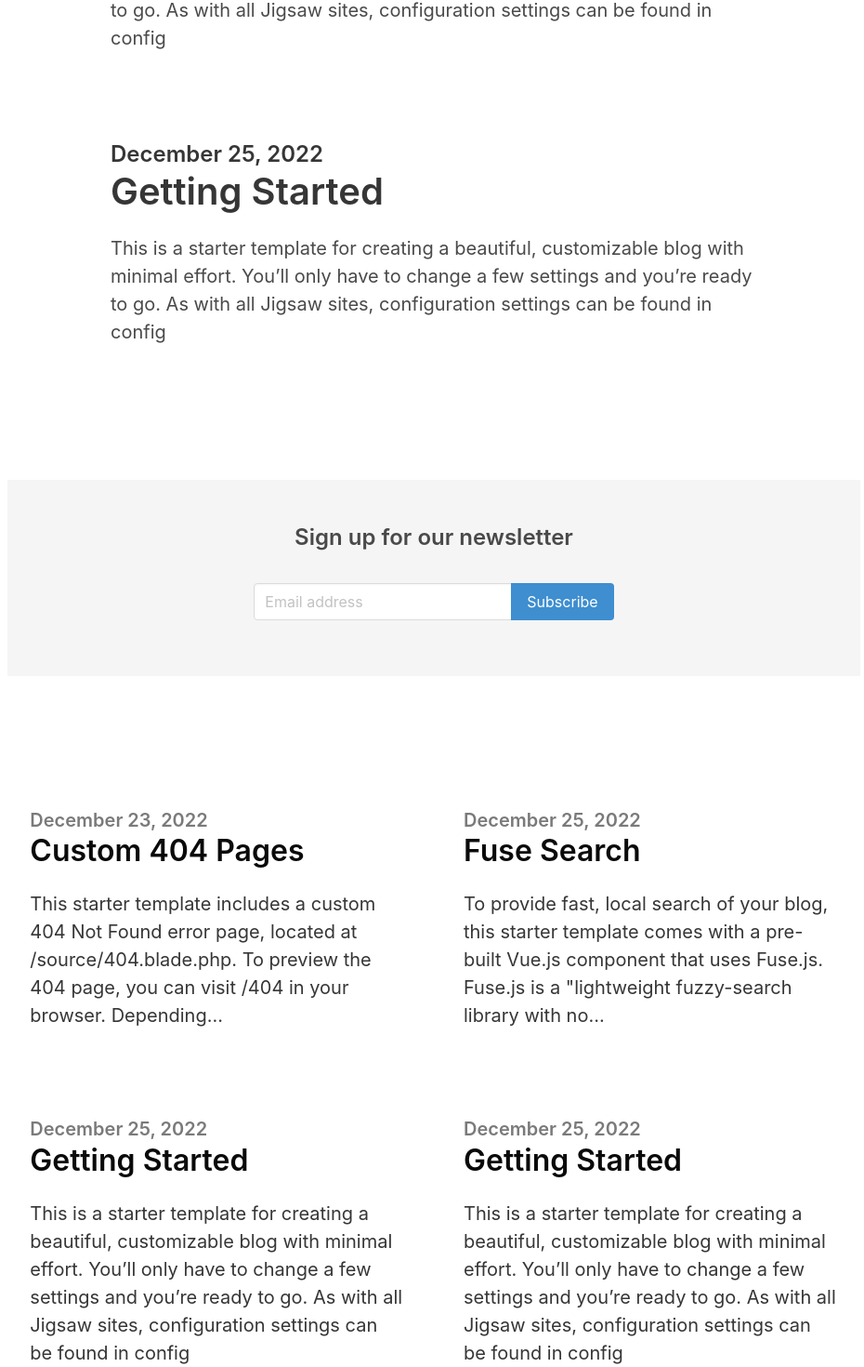
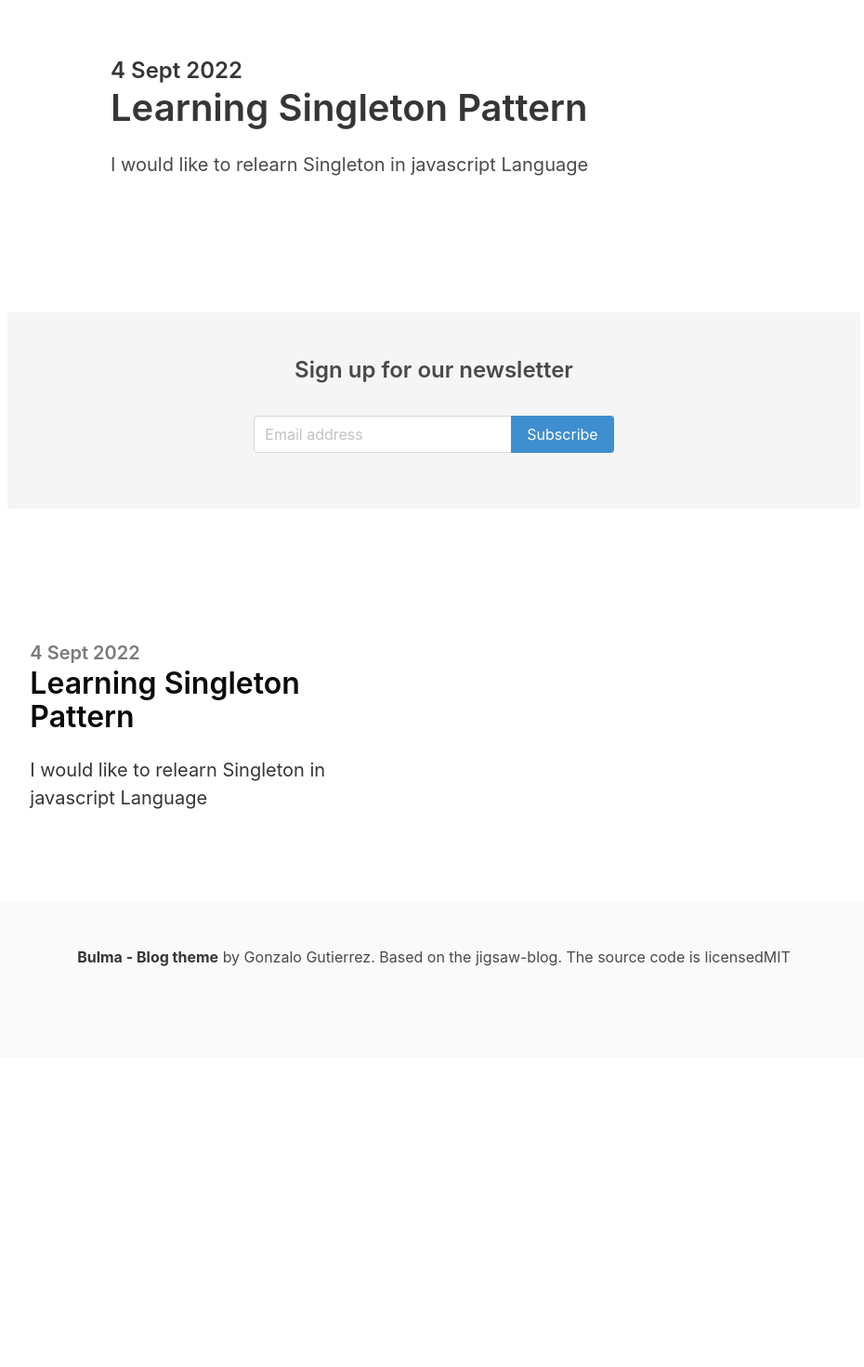
Before and after one commit to ekosup/content-manager-app, a Next.js app: page / in a window 1280 px wide. Shown: the part 768-2238 px from the top of the page at 93% size, without its empty margins (173-1103 px from the left). After the commit the page ends 1905 px from the top, so only its background shows below. Built offline with nearby package versions, Linux system fonts and the light colour scheme.

Commit message:
add data and layout

```diff
--- a/api/data.js
+++ b/api/data.js
@@ -9,7 +9,8 @@ export const resources = [
     image: "https://image.com",
     priority: 3,
     timeToFinish: 120,
-    active: true
+    active: true,
+    createdAt: "4 Sept 2022"
   },
   {
     id: 2,
@@ -19,7 +20,8 @@ export const resources = [
     image: "https://image.com",
     priority: 3,
     timeToFinish: 120,
-    activity: false
+    activity: false,
+    createdAt: "4 Sept 2022"
   },
   {
     id: 3,
@@ -29,7 +31,7 @@ export const resources = [
     image: "https://image.com",
     priority: 3,
     timeToFinish: 120,
-    activity: false
-
+    activity: false,
+    createdAt: "4 Sept 2022"
   }
 ]
--- a/components/ResourceHighlight.js
+++ b/components/ResourceHighlight.js
@@ -1,4 +1,4 @@
-function ResourceHighlight() {
+function ResourceHighlight({ resources }) {
   return (
     <>
       <section className="hero ">
@@ -12,35 +12,24 @@ function ResourceHighlight() {
               </div>
             </div>
 
-            <section className="section">
+            {
+              resources.map(resource => {
+                return (
+                  <section key={resource.id} className="section">
                     <div className="columns">
                       <div className="column is-8 is-offset-2">
                         <div className="content is-medium">
-                    <h2 className="subtitle is-4">December 25, 2022</h2>
-                    <h1 className="title">Getting Started</h1>
-                    <p>This is a starter template for creating a beautiful, customizable blog with minimal
-                      effort. You’ll only have to change a few settings and you’re ready to go. As with all Jigsaw sites,
-                      configuration settings can be found in config</p>
+                          <h2 className="subtitle is-4">{resource.createdAt}</h2>
+                          <h1 className="title">{resource.title}</h1>
+                          <p>{resource.description}</p>
                         </div>
                       </div>
                     </div>
                   </section>
+                )
+              })
+            }
 
-            <div className="is-divider"></div>
-
-            <section className="section">
-              <div className="columns">
-                <div className="column is-8 is-offset-2">
-                  <div className="content is-medium">
-                    <h2 className="subtitle is-4">December 25, 2022</h2>
-                    <h1 className="title">Getting Started</h1>
-                    <p>This is a starter template for creating a beautiful, customizable blog with minimal
-                      effort. You’ll only have to change a few settings and you’re ready to go. As with all Jigsaw sites,
-                      configuration settings can be found in config</p>
-                  </div>
-                </div>
-              </div>
-            </section>
           </div>
         </div>
       </section>
--- a/components/ResourceList.js
+++ b/components/ResourceList.js
@@ -1,56 +1,28 @@
-function ResourceList() {
+import { resources } from "api/data";
+
+function ResourceList({ resources }) {
+  const renderResources = () => {
+    return (
+      resources.map(resource =>
+        <div key={resource.id} className="column is-5 is-offset-1 ">
+          <div className="content is-medium">
+            <h2 className="subtitle is-5 has-text-grey">{resource.createdAt}</h2>
+            <h1 className="title has-text-black is-3">{resource.title}</h1>
+            <p className="has-text-dark">{resource.description}</p>
+          </div>
+        </div>
+      )
+    )
+  }
+
   return (
     <>
       <section className="hero ">
         <div className="hero-body">
           <div className="container">
             <section className="section">
-              <div className="columns is-variable is-8">
-                <div className="column is-5 is-offset-1 ">
-                  <div className="content is-medium">
-                    <h2 className="subtitle is-5 has-text-grey">December 23, 2022</h2>
-                    <h1 className="title has-text-black is-3">Custom 404 Pages</h1>
-                    <p className="has-text-dark">This starter template includes a custom 404 Not Found error page, located at
-                      /source/404.blade.php.
-                      To preview the 404 page, you can visit /404 in your browser. Depending...</p>
-                  </div>
-                </div>
-                <div className="column is-5">
-                  <div className="content is-medium">
-                    <h2 className="subtitle is-5 has-text-grey">December 25, 2022</h2>
-                    <h1 className="title has-text-black is-3">Fuse Search</h1>
-                    <p className="has-text-dark">To provide fast, local search of your blog, this starter template comes with a
-                      pre-built Vue.js
-                      component that uses Fuse.js. Fuse.js is a "lightweight fuzzy-search library with no...</p>
-                  </div>
-                </div>
-              </div>
-            </section>
-
-            <div className="is-divider"></div>
-
-            <section className="section">
-              <div className="columns is-variable is-8">
-                <div className="column is-5 is-offset-1">
-                  <div className="content is-medium">
-                    <h2 className="subtitle is-5 has-text-grey">December 25, 2022</h2>
-                    <h1 className="title has-text-black is-3">Getting Started</h1>
-                    <p className="has-text-dark">This is a starter template for creating a beautiful, customizable blog with
-                      minimal
-                      effort. You’ll only have to change a few settings and you’re ready to go. As with all Jigsaw sites,
-                      configuration settings can be found in config</p>
-                  </div>
-                </div>
-                <div className="column is-5">
-                  <div className="content is-medium">
-                    <h2 className="subtitle is-5 has-text-grey">December 25, 2022</h2>
-                    <h1 className="title has-text-black is-3">Getting Started</h1>
-                    <p className="has-text-dark">This is a starter template for creating a beautiful, customizable blog with
-                      minimal
-                      effort. You’ll only have to change a few settings and you’re ready to go. As with all Jigsaw sites,
-                      configuration settings can be found in config</p>
-                  </div>
-                </div>
+              <div className="columns is-multiline is-variable is-8">
+                {renderResources()}
               </div>
             </section>
 
--- a/pages/index.js
+++ b/pages/index.js
@@ -3,15 +3,18 @@ import ResourceHighlight from "components/ResourceHighlight";
 import Newsletter from "components/Newsletter";
 import Footer from "components/Footer";
 import ResourceList from "components/ResourceList";
-import resources from "api/data";
+import { resources } from "api/data";
 
 function Home() {
   return (
     <Layout>
-      <ResourceHighlight />
+      <ResourceHighlight
+        resources={resources.slice(0, 2)}
+      />
       <Newsletter />
-      <ResourceList />
-      {JSON.stringify(resources)}
+      <ResourceList
+        resources={resources.slice(2)}
+      />
       <Footer />
     </Layout>
   )
```
Lines whose indentation alone changed are shown as unchanged.
